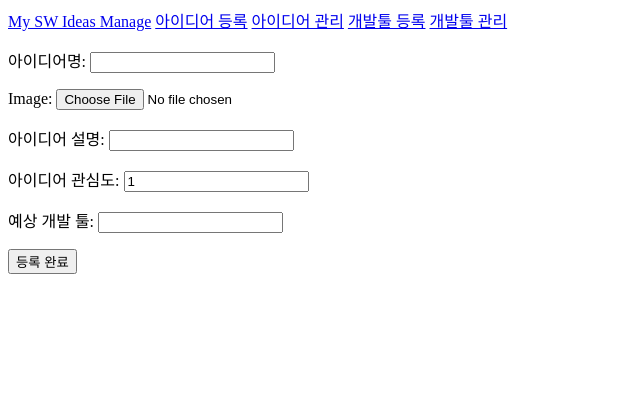
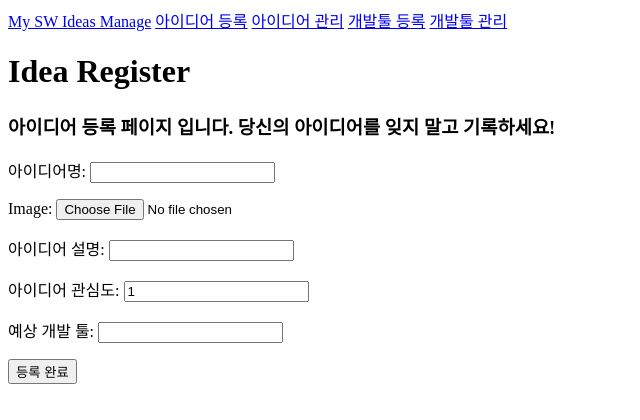
Before and after one commit to Pirogramming-20/YoonNakyeong, a Django app: page /create/ in a window 1280 px wide. Shown: the top 420 px of the page, without its empty margins (0-640 px from the left). Run offline with Django 5.2, Linux system fonts and the light colour scheme.

Commit message:
수정중2

```diff
--- a/SWIDEA_SITE/templates/ideas/idea_create.html
+++ b/SWIDEA_SITE/templates/ideas/idea_create.html
@@ -1,5 +1,7 @@
 {% extends 'base.html' %}
 {% block content %}
+  <h1>Idea Register</h1>
+  <h3>아이디어 등록 페이지 입니다. 당신의 아이디어를 잊지 말고 기록하세요!</h3>
   <form method="post" enctype="multipart/form-data">
     {% csrf_token %}
     {{ form.as_p }}
--- a/SWIDEA_SITE/templates/ideas/idea_update.html
+++ b/SWIDEA_SITE/templates/ideas/idea_update.html
@@ -2,6 +2,8 @@
 {% load static %}
 
 {% block content %}
+    <h1>Idea Detail Update</h1>
+    <h3>아이디어 세부내용 수정 페이지 입니다. 아이디어를 구체화하거나 내용을 변경해 보아요.</h3>
     <form
         action="{% url 'ideas:update' pk %}"
         method="post"
```
Also changed, not shown: SWIDEA_SITE/ideas/views.py (+0 -28 lines), SWIDEA_SITE/README.md (added).
